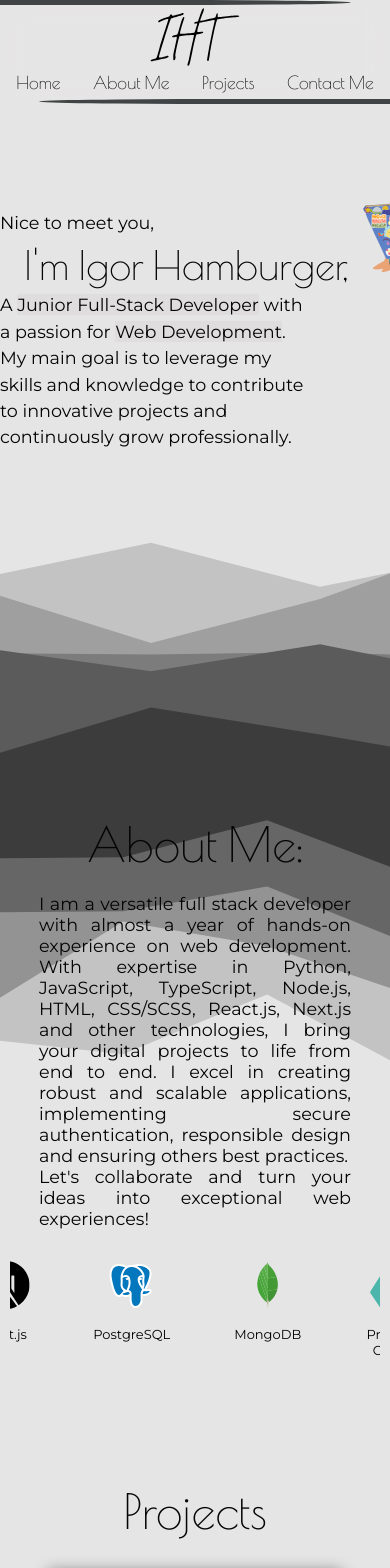
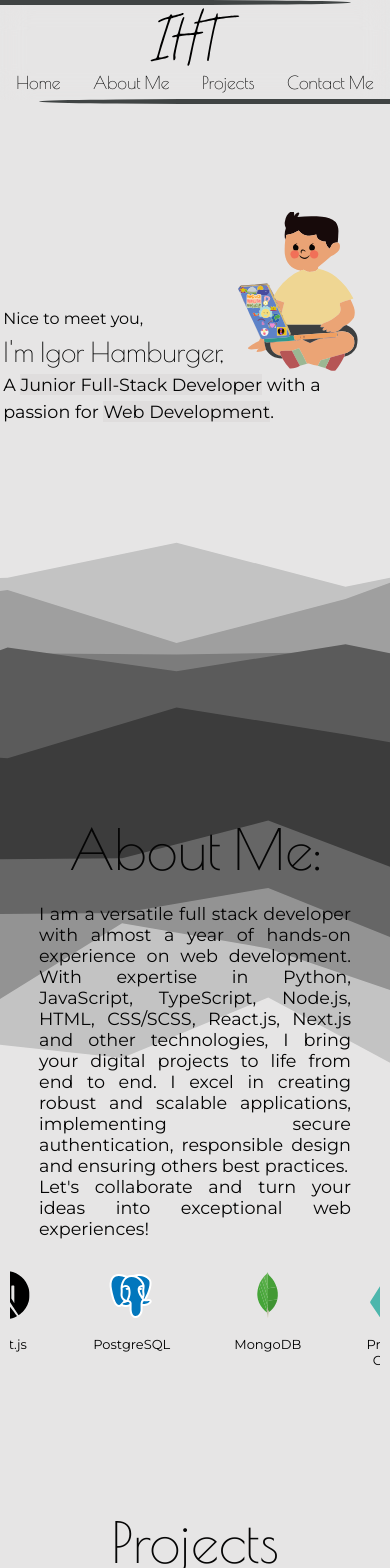
Before and after one commit to igor-ht/my-portfolio, a Next.js app in the folder client/: page / in a window 390 px wide. Shown: the top 1568 px of the page. Built offline with nearby package versions, Linux system fonts and the light colour scheme.

Commit message:
home section modified

```diff
--- a/client/src/app/components/Main/components/AboutMe/style.scss
+++ b/client/src/app/components/Main/components/AboutMe/style.scss
@@ -18,8 +18,8 @@
 #about-me {
   min-height: 75dvh;
   width: 100dvw;
+  margin-bottom: 2rem;
   background-image: url("/about-me-background.svg");
-
   background-repeat: no-repeat;
   background-position: top center;
   background-size: cover;
@@ -27,7 +27,7 @@
   border: 0;
 
   .title {
-    font-size: 3rem;
+    font-size: 3.5rem;
     text-align: center;
     color: var(--color);
     margin-bottom: 0;
@@ -60,6 +60,7 @@
       animation: iconAnimation 10s linear infinite;
       animation-direction: alternate;
       display: flex;
+      margin-bottom: 4rem;
 
       &:hover {
         animation-play-state: paused;
--- a/client/src/app/components/Main/components/ContactMe/style.scss
+++ b/client/src/app/components/Main/components/ContactMe/style.scss
@@ -6,7 +6,7 @@
   filter: invert(var(--filter));
 
   .title {
-    font-size: 3rem;
+    font-size: 3.5rem;
     text-align: center;
     color: var(--color);
     margin: 0;
--- a/client/src/app/components/Main/components/Home/Home.tsx
+++ b/client/src/app/components/Main/components/Home/Home.tsx
@@ -21,8 +21,6 @@ export default function Home() {
 				<section className="greet">
 					<p className={`${montserrat.className}`}>
 						A <mark>Junior Full-Stack Developer</mark> with a passion for <mark>Web Development</mark>.
-						<br />
-						My main goal is to leverage my skills and knowledge to contribute to innovative projects and continuously grow professionally.
 					</p>
 				</section>
 			</div>
--- a/client/src/app/components/Main/components/Home/style.scss
+++ b/client/src/app/components/Main/components/Home/style.scss
@@ -1,5 +1,5 @@
 #home {
-  min-height: 75dvh;
+  min-height: 78dvh;
   background-image: url("/home-background.svg");
   background-repeat: no-repeat;
   background-position: bottom center;
@@ -15,9 +15,9 @@
     .greet {
       display: flex;
       flex-direction: row;
-      align-items: end;
+      align-items: flex-end;
       margin: auto;
-      width: 40rem;
+      width: 43rem;
 
       span {
         display: flex;
@@ -25,11 +25,12 @@
 
         h1 {
           color: var(--color);
-          font-size: 2.5rem;
+          font-size: 2.7rem;
           margin-top: 0.3rem;
           margin-bottom: 0.3rem;
-          align-self: end;
+          align-self: flex-end;
           filter: invert(var(--filter));
+        }
       }
       img {
         height: 20rem;
@@ -38,9 +39,8 @@
         user-select: none;
         filter: invert(var(--filter));
       }
-      }
       p {
-        font-size: 1.1rem;
+        font-size: 1.2rem;
         font-weight: 500;
         color: var(--color);
         filter: invert(var(--filter));
@@ -61,13 +61,20 @@
   #home {
     height: 80dvh;
     .intro {
+      margin-top: 6rem;
       flex-direction: column;
       .greet {
+        margin-left: 0.2rem;
         display: flex;
         flex-direction: row;
+        span {
+          P {
+            font-size: 1rem;
+          }
           h1 {
-          font-size: 2.5rem;
-          margin-left: 1.5rem;
+            font-size: 1.7rem;
+            margin-left: 0rem;
+          }
         }
         img {
           height: 10rem;
@@ -75,7 +82,8 @@
           margin-right: 1rem;
         }
         p {
-          max-width: 80dvw;
+          font-size: 1.1rem;
+          max-width: 99dvw;
 
           mark {
             background-color: var(--sec-color);
--- a/client/src/app/components/Main/components/Projects/style.scss
+++ b/client/src/app/components/Main/components/Projects/style.scss
@@ -1,6 +1,7 @@
 #projects {
-  min-height: 120dvh;
+  min-height: 115dvh;
   width: 100dvw;
+  margin-top: 0rem;
   background-image: url("/projects-background.svg");
   background-repeat: no-repeat;
   background-position: bottom center;
@@ -8,8 +9,8 @@
   filter: invert(var(--filter));
 
   .title {
-    font-size: 3rem;
-    margin-top: 1rem;
+    font-size: 3.5rem;
+    margin-top: 0;
     text-align: center;
     color: var(--color);
     filter: invert(var(--filter));
@@ -50,7 +51,7 @@
 
 @media (max-width: 700px) {
   #projects {
-    min-height: 85dvh;
+    min-height: 90dvh;
 
     .projects-album {
       width: 100dvw;
```
Lines whose indentation alone changed are shown as unchanged.
